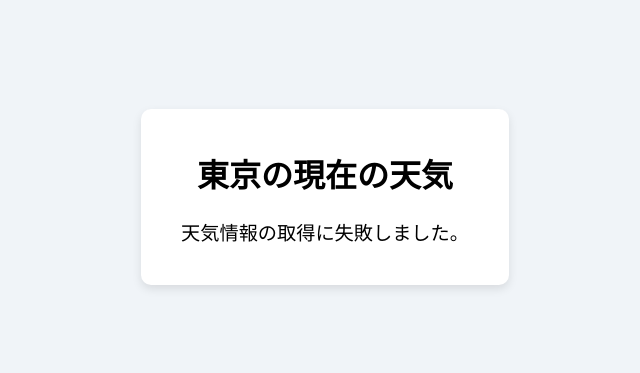
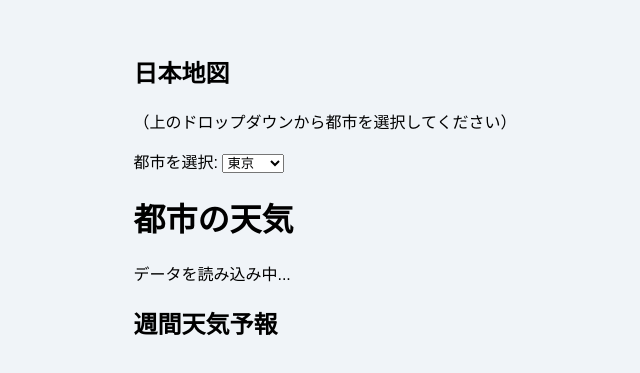
Before and after one commit to kazumasa-shiota-tech/portfolio, a plain HTML site: page weather-app/index.html in a window 1280 px wide. Shown: the part 211-584 px from the top of the page, without its empty margins (315-955 px from the left). Drawn offline with Linux system fonts and the light colour scheme; no server answers.

Commit message:
Update index.html

```diff
--- a/weather-app/index.html
+++ b/weather-app/index.html
@@ -3,15 +3,44 @@
 <head>
     <meta charset="UTF-8">
     <meta name="viewport" content="width=device-width, initial-scale=1.0">
-    <title>お天気情報</title>
+    <title>週間お天気情報</title>
     <link rel="stylesheet" href="style.css">
 </head>
 <body>
 
-    <div class="weather-container">
-        <h1>東京の現在の天気</h1>
-        <div id="weather-info">
-            <p>データを読み込み中...</p>
+    <div class="container">
+        <div class="map-container">
+            <h2>日本地図</h2>
+
+            <p>（上のドロップダウンから都市を選択してください）</p>
+        </div>
+
+        <div class="weather-section">
+
+            <div class="controls">
+                <label for="city-selector">都市を選択:</label>
+                <select id="city-selector">
+                    <option value="tokyo" data-lat="35.6895" data-lon="139.6917">東京</option>
+                    <option value="osaka" data-lat="34.6937" data-lon="135.5023">大阪</option>
+                    <option value="sapporo" data-lat="43.0618" data-lon="141.3545">札幌</option>
+                    <option value="fukuoka" data-lat="33.5904" data-lon="130.4017">福岡</option>
+                    <option value="nagoya" data-lat="35.1815" data-lon="136.9066">名古屋</option>
+                    <option value="sendai" data-lat="38.2682" data-lon="140.8694">仙台</option>
+                    <option value="naha" data-lat="26.2123" data-lon="127.6792">那覇</option>
+                </select>
+            </div>
+
+            <div id="weather-container">
+                <h1 id="city-name">都市の天気</h1>
+
+                <div id="current-weather">
+                    <p>データを読み込み中...</p>
+                </div>
+
+                <h2>週間天気予報</h2>
+                <div id="weekly-forecast">
+                    </div>
+            </div>
         </div>
     </div>
 
```
